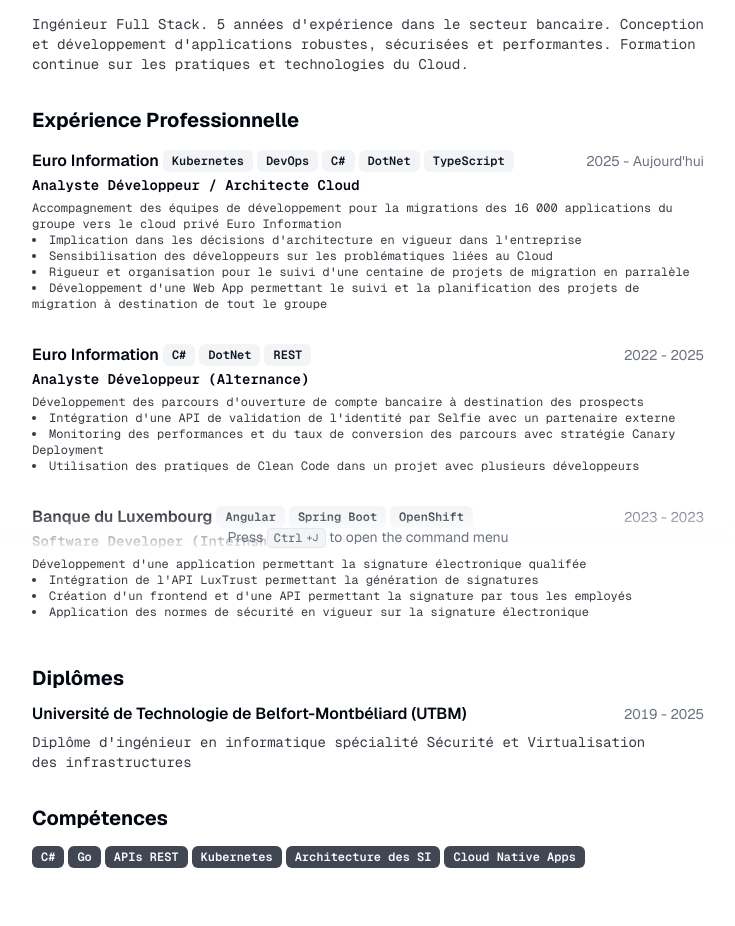
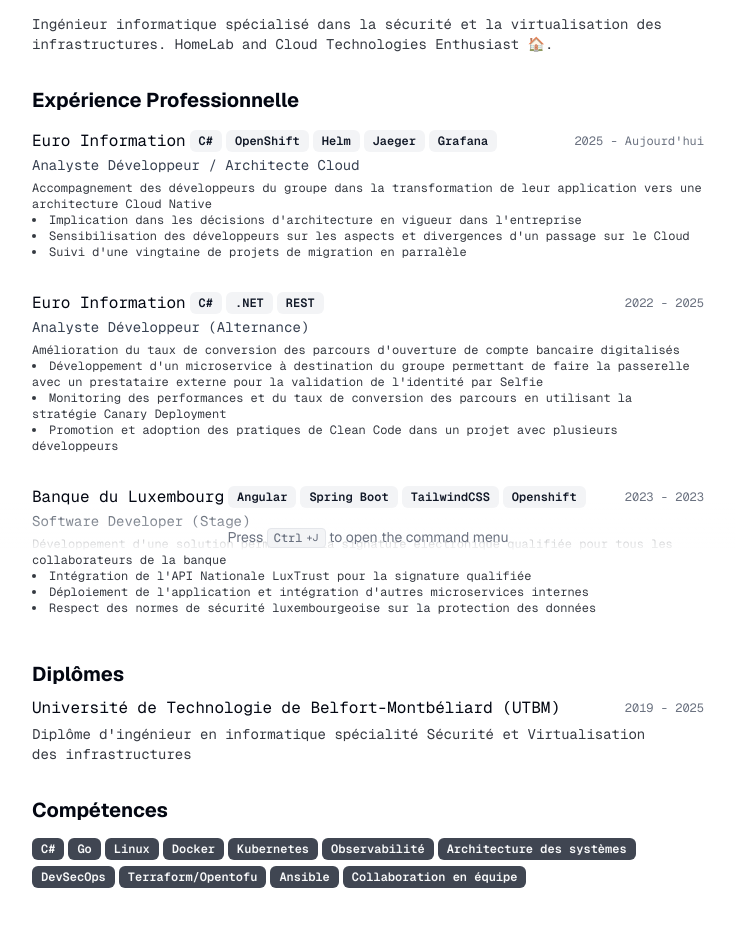
Before and after one commit to theoraim/cv, a Next.js app: page / in a window 1280 px wide. Shown: the part 248-1174 px from the top of the page, without its empty margins (272-1007 px from the left). Built offline with nearby package versions, Linux system fonts and the light colour scheme.

Commit message:
chore: changing appearance and make some wording clearer
Signed-off-by: Théo Durr <git@theodurr.fr>

```diff
--- a/src/app/components/education.tsx
+++ b/src/app/components/education.tsx
@@ -15,7 +15,7 @@ interface EducationPeriodProps {
 function EducationPeriod({ start, end }: EducationPeriodProps) {
   return (
     <div
-      className="text-sm tabular-nums text-gray-500"
+      className="font-mono text-xs tabular-nums text-gray-500"
       title={`Period: ${start} to ${end}`}
     >
       {start} - {end}
@@ -38,7 +38,7 @@ function EducationItem({ education }: EducationItemProps) {
     <Card className="border-none">
       <CardHeader>
         <div className="flex items-center justify-between gap-x-2 text-base">
-          <h3 className="font-semibold leading-none" id={schoolId}>
+          <h3 className="font-mono leading-none" id={schoolId}>
             {school}
           </h3>
           <EducationPeriod start={start} end={end} />
--- a/src/app/components/work-experience.tsx
+++ b/src/app/components/work-experience.tsx
@@ -49,7 +49,7 @@ interface WorkPeriodProps {
 function WorkPeriod({ start, end }: WorkPeriodProps) {
   return (
     <div
-      className="text-sm tabular-nums text-gray-500"
+      className="font-mono text-xs tabular-nums text-gray-500"
       title={`Employment period: ${start} to ${end ?? "Present"}`}
     >
       {start} - {end ?? "Aujourd'hui"}
@@ -95,7 +95,7 @@ function WorkExperienceItem({ work }: WorkExperienceItemProps) {
     <Card className="border-none py-1 print:py-0">
       <CardHeader className="print:space-y-1">
         <div className="flex items-center justify-between gap-x-2 text-base">
-          <h3 className="inline-flex items-center justify-center gap-x-1 font-semibold leading-none print:text-sm">
+          <h3 className="font-mono inline-flex items-center justify-center gap-x-1 leading-none print:text-sm">
             <CompanyLink company={company} link={link} />
             <BadgeList
               className="hidden gap-x-1 sm:inline-flex"
@@ -105,7 +105,7 @@ function WorkExperienceItem({ work }: WorkExperienceItemProps) {
           <WorkPeriod start={start} end={end} />
         </div>
 
-        <h4 className="font-mono text-sm font-semibold leading-none print:text-[12px]">
+        <h4 className="font-mono text-sm text-gray-700 leading-none print:text-[12px]">
           {title}
         </h4>
       </CardHeader>
--- a/src/data/resume-data.ts
+++ b/src/data/resume-data.ts
@@ -7,7 +7,7 @@ export const RESUME_DATA: ResumeData = {
   locationLink: "https://www.google.com/maps/place/Strasbourg",
   about: "Ingénieur Full Stack",
   summary:
-    "Ingénieur Full Stack. 5 années d'expérience dans le secteur bancaire. Conception et développement d'applications robustes, sécurisées et performantes. Formation continue sur les pratiques et technologies du Cloud.",
+    "Ingénieur informatique spécialisé dans la sécurité et la virtualisation des infrastructures. HomeLab and Cloud Technologies Enthusiast 🏠.",
   avatarUrl: "https://avatars.githubusercontent.com/u/47631598?v=4",
   personalWebsiteUrl: "https://theodurr.fr",
   contact: {
@@ -39,57 +39,61 @@ export const RESUME_DATA: ResumeData = {
     {
       company: "Euro Information",
       link: "https://e-i.com",
-      badges: ["Kubernetes", "DevOps", "C#", "DotNet", "TypeScript"],
+      badges: ["C#", "OpenShift", "Helm", "Jaeger", "Grafana"],
       title: "Analyste Développeur / Architecte Cloud",
       start: "2025",
       end: null,
       description:
-        "Accompagnement des équipes de développement pour la migrations des 16 000 applications du groupe vers le cloud privé Euro Information",
+        "Accompagnement des développeurs du groupe dans la transformation de leur application vers une architecture Cloud Native",
       highlights: [
         "Implication dans les décisions d'architecture en vigueur dans l'entreprise",
-        "Sensibilisation des développeurs sur les problématiques liées au Cloud",
-        "Rigueur et organisation pour le suivi d'une centaine de projets de migration en parralèle",
-        "Développement d'une Web App permettant le suivi et la planification des projets de migration à destination de tout le groupe",
+        "Sensibilisation des développeurs sur les aspects et divergences d'un passage sur le Cloud",
+        "Suivi d'une vingtaine de projets de migration en parralèle",
       ],
     },
     {
       company: "Euro Information",
       link: "https://e-i.com",
-      badges: ["C#", "DotNet", "REST"],
+      badges: ["C#", ".NET", "REST"],
       title: "Analyste Développeur (Alternance)",
       start: "2022",
       end: "2025",
       description:
-        "Développement des parcours d'ouverture de compte bancaire à destination des prospects",
+        "Amélioration du taux de conversion des parcours d'ouverture de compte bancaire digitalisés",
       highlights: [
-        "Intégration d'une API de validation de l'identité par Selfie avec un partenaire externe",
-        "Monitoring des performances et du taux de conversion des parcours avec stratégie Canary Deployment",
-        "Utilisation des pratiques de Clean Code dans un projet avec plusieurs développeurs",
+        "Développement d'un microservice à destination du groupe permettant de faire la passerelle avec un prestataire externe pour la validation de l'identité par Selfie",
+        "Monitoring des performances et du taux de conversion des parcours en utilisant la stratégie Canary Deployment",
+        "Promotion et adoption des pratiques de Clean Code dans un projet avec plusieurs développeurs",
       ],
     },
     {
       company: "Banque du Luxembourg",
       link: "https://www.banquedeluxembourg.com",
-      badges: ["Angular", "Spring Boot", "OpenShift"],
-      title: "Software Developer (Internship)",
+      badges: ["Angular", "Spring Boot", "TailwindCSS", "Openshift"],
+      title: "Software Developer (Stage)",
       start: "2023",
       end: "2023",
       description:
-        "Développement d'une application permettant la signature électronique qualifée",
+        "Développement d'une solution permettant la signature électronique qualifiée pour tous les collaborateurs de la banque",
       highlights: [
-        "Intégration de l'API LuxTrust permettant la génération de signatures",
-        "Création d'un frontend et d'une API permettant la signature par tous les employés",
-        "Application des normes de sécurité en vigueur sur la signature électronique",
+        "Intégration de l'API Nationale LuxTrust pour la signature qualifiée",
+        "Déploiement de l'application et intégration d'autres microservices internes",
+        "Respect des normes de sécurité luxembourgeoise sur la protection des données",
       ],
     },
   ],
   skills: [
     "C#",
     "Go",
-    "APIs REST",
+    "Linux",
+    "Docker",
     "Kubernetes",
-    "Architecture des SI",
-    "Cloud Native Apps",
+    "Observabilité",
+    "Architecture des systèmes",
+    "DevSecOps",
+    "Terraform/Opentofu",
+    "Ansible",
+    "Collaboration en équipe"
   ],
   projects: [],
 } as const;
```
